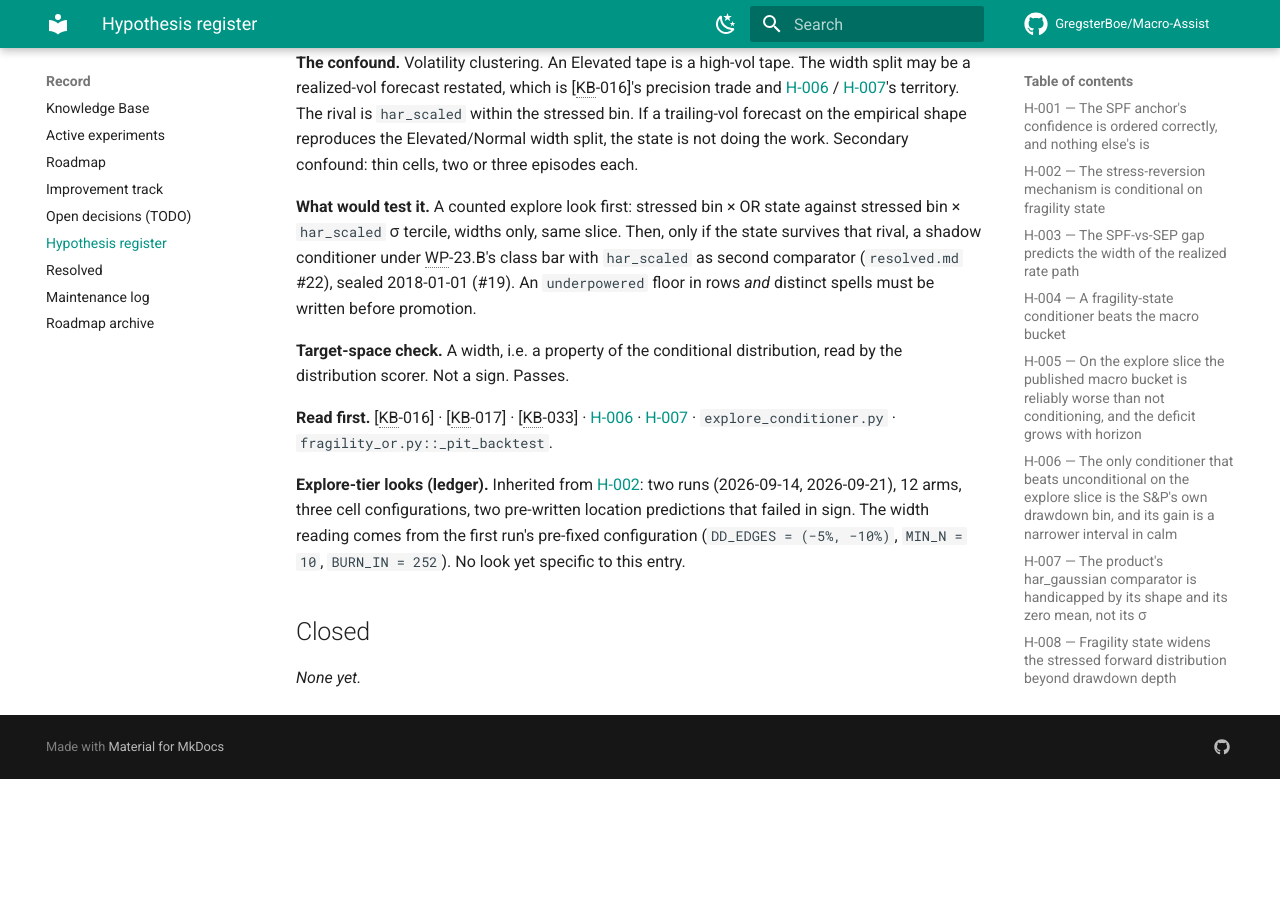
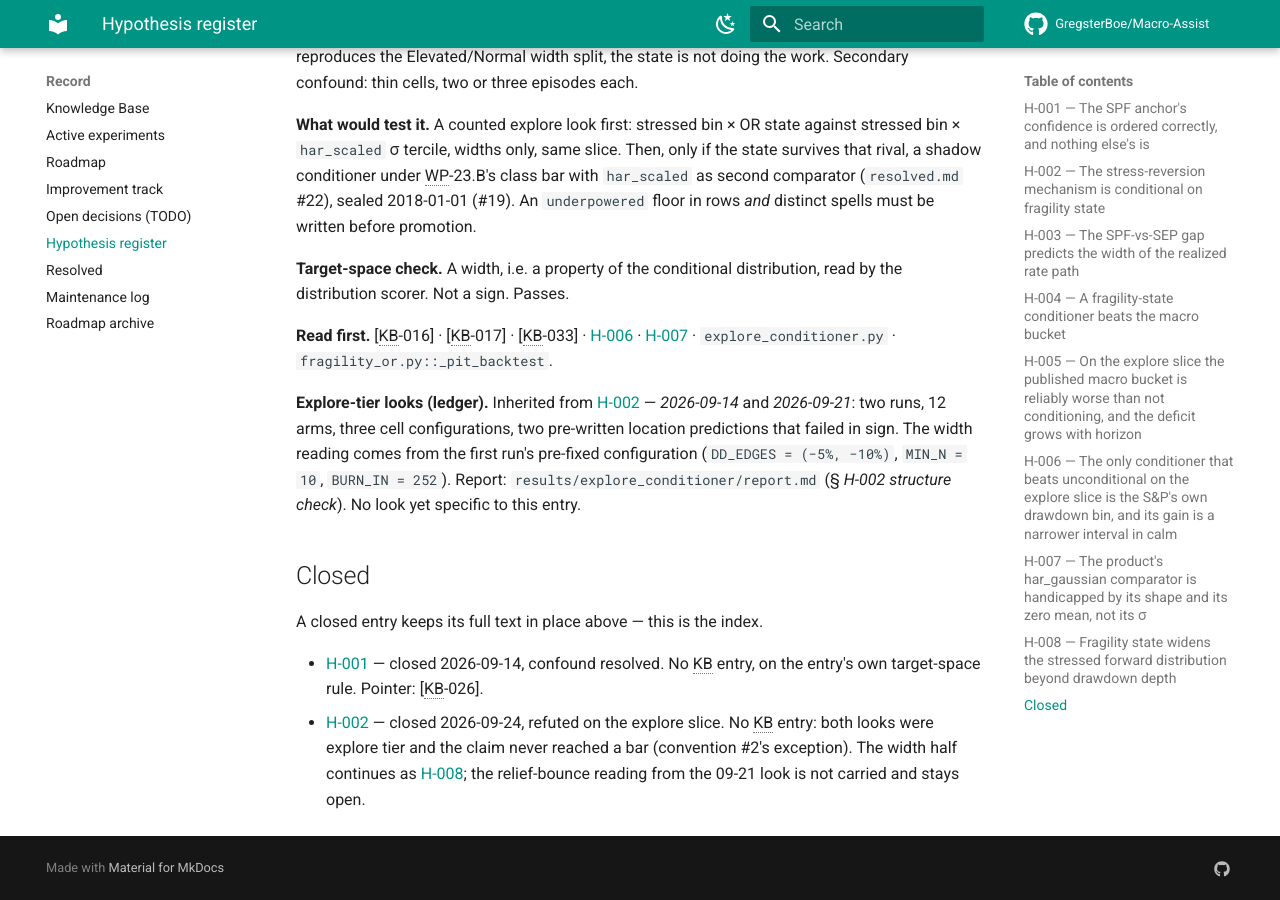
Before and after one commit to GregsterBoe/Macro-Assist, an MkDocs documentation site: the page built from docs/record/hypotheses.md, in a window 1280 px wide and 900 px high, scrolled down 15471 px. Built offline with MkDocs 1.6.1 and Material for MkDocs 9.7.7, drawn with Linux system fonts in a browser that asks for light colours; comment, search, counter and statistics services are not loaded; before the commit the page ends 16250 px from its top, so only the background shows below that; some of the changed text lies outside the part shown.

Commit message:
clean up docs

```diff
--- a/docs/record/hypotheses.md
+++ b/docs/record/hypotheses.md
@@ -21,7 +21,7 @@
 | # | Status | One line |
 |---|---|---|
 | [H-001](#h-001) | `closed` | The SPF anchor's confidence bins are the first correctly ordered ones ever measured here — *confound resolved 2026-09-14: the ordering is carried by two crisis-rebound periods and inverts within three of six assets; closed on its own target-space rule, no KB entry* |
-| [H-002](#h-002) | `closed` | The stress-reversion mechanism is conditional on fragility state: stress continues in Elevated tapes, reverts in Normal ones — *explore looks 2026-09-14 and 09-21: width half seen, location half not; what was seen instead is that in an Elevated tape the relief bounce inside a drawdown is what does not hold* The stress-reversion mechanism is conditional on fragility state: stress continues in Elevated tapes, reverts in Normal ones — *refuted on explore 2026-09-24: the location half failed in sign on both looks (09-14, 09-21); no KB entry; the width half carried to H-008* |
+| [H-002](#h-002) | `closed` | The stress-reversion mechanism is conditional on fragility state: stress continues in Elevated tapes, reverts in Normal ones — *refuted on explore 2026-09-24: the location half failed in sign on both looks (09-14, 09-21); no KB entry; the width half carried to [H-008](#h-008)* |
 | [H-003](#h-003) | `draft` | The SPF-vs-SEP gap predicts the *width* of the realized rate path, not its direction |
 | [H-004](#h-004) | `draft` | The published conditioner's dimensions are not the ones that move the distribution; a fragility-state conditioner beats the macro bucket — *explore look 2026-09-14: structure check failed in direction* |
 | [H-005](#h-005) | `seen` | On the explore slice the published macro bucket is reliably *worse* than not conditioning, and the deficit grows with horizon |
@@ -664,8 +664,15 @@
 
 **Read first.** [KB-016] · [KB-017] · [KB-033] · [H-006](#h-006) · [H-007](#h-007) · `explore_conditioner.py` · `fragility_or.py::_pit_backtest`.
 
-**Explore-tier looks (ledger).** Inherited from [H-002](#h-002): two runs (2026-09-14, 2026-09-21), 12 arms, three cell configurations, two pre-written location predictions that failed in sign. The width reading comes from the first run's pre-fixed configuration (`DD_EDGES = (−5%, −10%)`, `MIN_N = 10`, `BURN_IN = 252`). No look yet specific to this entry.
+**Explore-tier looks (ledger).** Inherited from [H-002](#h-002) — *2026-09-14* and *2026-09-21*: two runs, 12 arms, three cell configurations, two pre-written location predictions that failed in sign. The width reading comes from the first run's pre-fixed configuration (`DD_EDGES = (−5%, −10%)`, `MIN_N = 10`, `BURN_IN = 252`). Report: `results/explore_conditioner/report.md` (§ *H-002 structure check*). No look yet specific to this entry.
 
 ## Closed
 
-*None yet.*
+A closed entry keeps its full text in place above — this is the index.
+
+- [H-001](#h-001) — closed 2026-09-14, confound resolved. No KB entry, on the
+  entry's own target-space rule. Pointer: [KB-026].
+- [H-002](#h-002) — closed 2026-09-24, refuted on the explore slice. No KB
+  entry: both looks were explore tier and the claim never reached a bar
+  (convention #2's exception). The width half continues as [H-008](#h-008); the
+  relief-bounce reading from the 09-21 look is not carried and stays open.
```
Also changed, not shown: CLAUDE.md (+1 -1 lines), docs/concepts/what-is-worth-doing.md (+4 -4 lines), docs/record/active-experiments.md (+3 -2 lines), docs/record/roadmap.md (+6 -3 lines).
